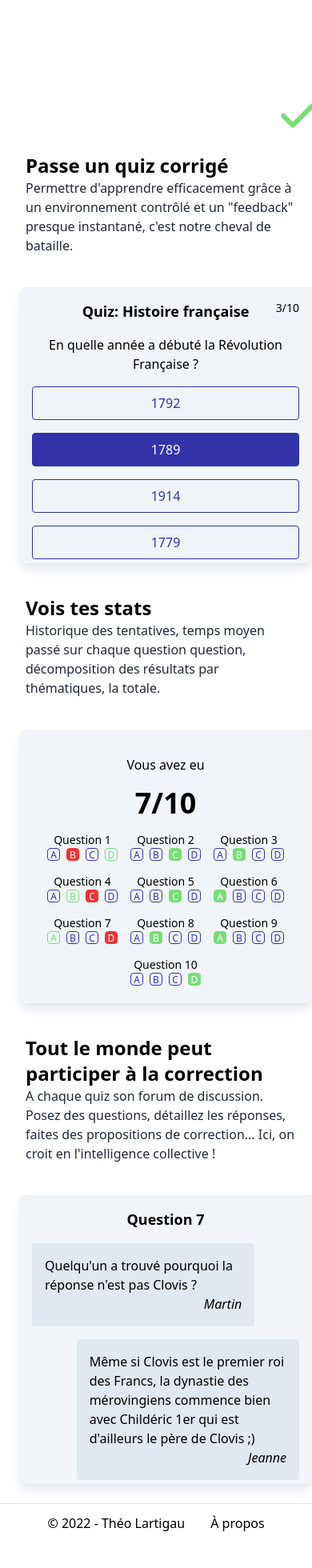
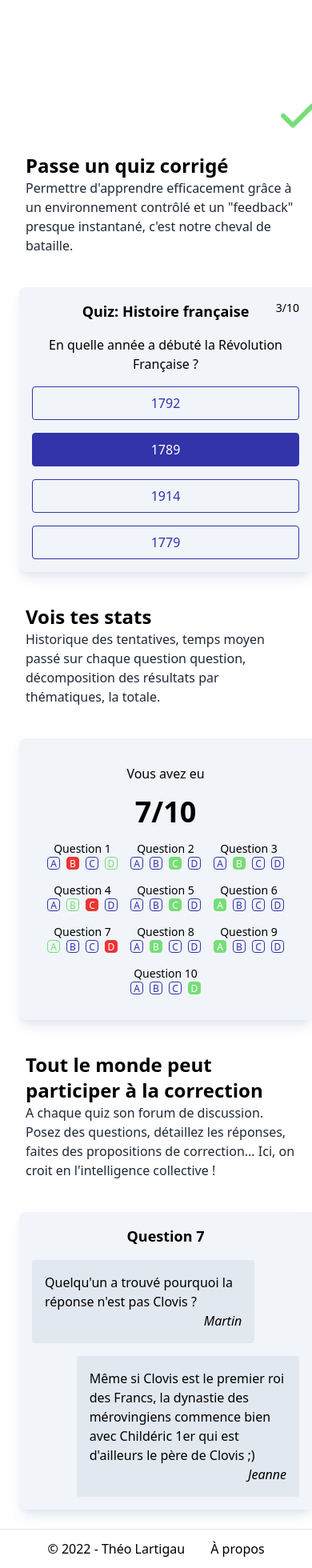
Before and after one commit to L-a-r-t/bachotage-frontend, a Next.js app: page / in a window 390 px wide. Shown: the part 653-2613 px from the top of the page at 80% size. Before the commit the page ends 2581 px from the top, so only its background shows below. Built offline with nearby package versions, Linux system fonts and the light colour scheme; no server answers.

Commit message:
responsiveness fixes

```diff
--- a/src/pages/index.tsx
+++ b/src/pages/index.tsx
@@ -126,7 +126,7 @@ const Home: NextPage<Props> = ({ env }) => {
           className="top-[80%] left-[25%] absolute -z-10 animate-[rise-10_7s_linear_infinite] text-red-main text-5xl"
         />
       </div>
-      <div className="relative w-full h-[200vh] flex flex-col sm:grid sm:grid-cols-2 sm:grid-rows-3 gap-4">
+      <div className="relative w-full sm:h-[200vh] flex flex-col sm:grid sm:grid-cols-2 sm:grid-rows-3 gap-4">
         <div className="pl-8 pr-4 sm:pr-0 sm:pl-4">
           <p className="text-2xl font-bold">Passe un quiz corrigé</p>
           <p className="text-gray-800">
@@ -135,7 +135,7 @@ const Home: NextPage<Props> = ({ env }) => {
             cheval de bataille.
           </p>
         </div>
-        <div className="p-6 pr-0 overflow-x-hidden" ref={ref0}>
+        <div className="p-6 pr-0 overflow-hidden" ref={ref0}>
           <div
             className={`w-full h-full rounded-l-lg bg-slate-100 shadow-lg shadow-slate-300/50 transition duration-[400ms]
             transform relative gap-4 ${
@@ -172,7 +172,7 @@ const Home: NextPage<Props> = ({ env }) => {
             question, décomposition des résultats par thématiques, la totale.
           </p>
         </div>
-        <div className="p-6 pr-0 overflow-x-hidden" ref={ref1}>
+        <div className="p-6 pr-0 overflow-hidden" ref={ref1}>
           <div
             className={`w-full h-full rounded-l-lg bg-slate-100 shadow-lg shadow-slate-300/50 transition duration-[400ms]
             transform overflow-y-hidden gap-4 ${
@@ -221,7 +221,7 @@ const Home: NextPage<Props> = ({ env }) => {
             Ici, on croit en l{"'"}intelligence collective !
           </p>
         </div>
-        <div className="p-6 pr-0 overflow-x-hidden" ref={ref2}>
+        <div className="p-6 pr-0 overflow-hidden" ref={ref2}>
           <div
             className={`w-full h-full rounded-l-lg bg-slate-100 shadow-lg shadow-slate-300/50 transition duration-[400ms]
             transform ${
```
